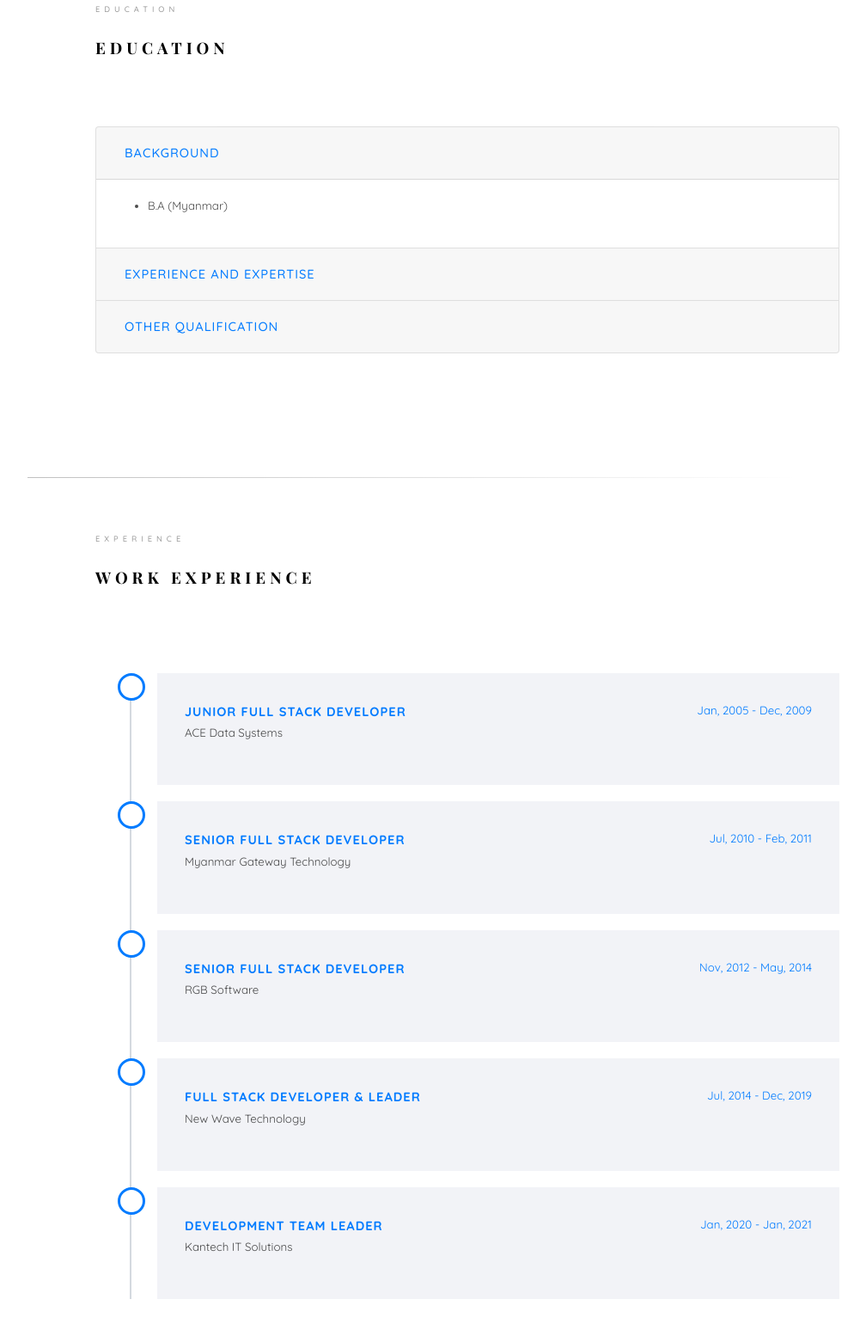
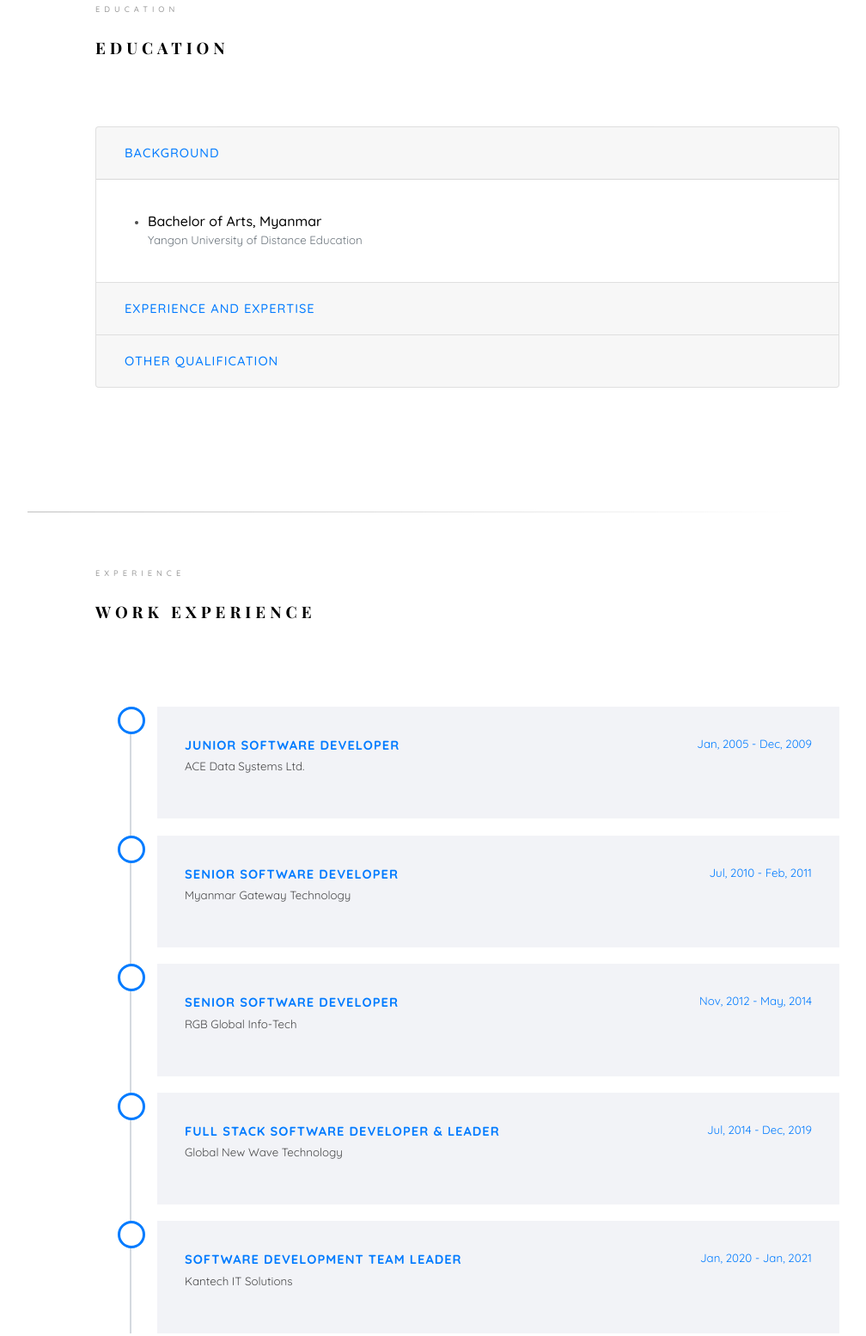
Before and after one commit to soeminnminn/soeminnminn.github.io, a website: page index.html in a window 1280 px wide. Shown: the part 2414-3968 px from the top of the page at 86% size, without its empty margins (256-1264 px from the left). Drawn offline with nearby package versions, Linux system fonts and the light colour scheme; a web font is replaced by a local one.

Commit message:
Fix Info

```diff
--- a/index.html
+++ b/index.html
@@ -212,7 +212,7 @@
               </div>
               <div class="col-12 col-xl-6">
                 <div class="progress-wrap">
-                  <h3>Java / Kotlin</h3>
+                  <h3>Mobile Development</h3>
                   <div class="progress">
                     <div class="progress-bar color-3" role="progressbar" aria-valuenow="75" aria-valuemin="0" aria-valuemax="100"
                       style="width:60%">
@@ -279,7 +279,10 @@
                     <div id="collapseOne" class="collapse show" aria-labelledby="headingOne" data-parent="#accordionEducation">
                       <div class="card-body">
                         <ul>
-                          <li>B.A (Myanmar)</li>
+                          <li>
+                            <h5>Bachelor of Arts, Myanmar</h5>
+                            <span class="text-muted">Yangon University of Distance Education</span>
+                          </li>
                         </ul>
                       </div>
                     </div>
@@ -370,27 +373,27 @@
               <div class="col">
                 <ul class="timeline">
                   <li>
-                    <span class="heading">Junior Full Stack Developer</span>
+                    <span class="heading">Junior Software Developer</span>
                     <span class="date-text float-right">Jan, 2005 - Dec, 2009</span>
-                    <p>ACE Data Systems</p>
+                    <p>ACE Data Systems Ltd.</p>
                   </li>
                   <li>
-                    <span class="heading">Senior Full Stack Developer</span>
+                    <span class="heading">Senior Software Developer</span>
                     <span class="date-text float-right">Jul, 2010 - Feb, 2011</span>
                     <p>Myanmar Gateway Technology</p>
                   </li>
                   <li>
-                    <span class="heading">Senior Full Stack Developer</span>
+                    <span class="heading">Senior Software Developer</span>
                     <span class="date-text float-right">Nov, 2012 - May, 2014</span>
-                    <p>RGB Software</p>
+                    <p>RGB Global Info-Tech</p>
                   </li>
                   <li>
-                    <span class="heading">Full Stack Developer & Leader</span>
+                    <span class="heading">Full Stack Software Developer & Leader</span>
                     <span class="date-text float-right">Jul, 2014 - Dec, 2019</span>
-                    <p>New Wave Technology</p>
+                    <p>Global New Wave Technology</p>
                   </li>
                   <li>
-                    <span class="heading">Development Team Leader</span>
+                    <span class="heading">Software Development Team Leader</span>
                     <span class="date-text float-right">Jan, 2020 - Jan, 2021</span>
                     <p>Kantech IT Solutions</p>
                   </li>
```
